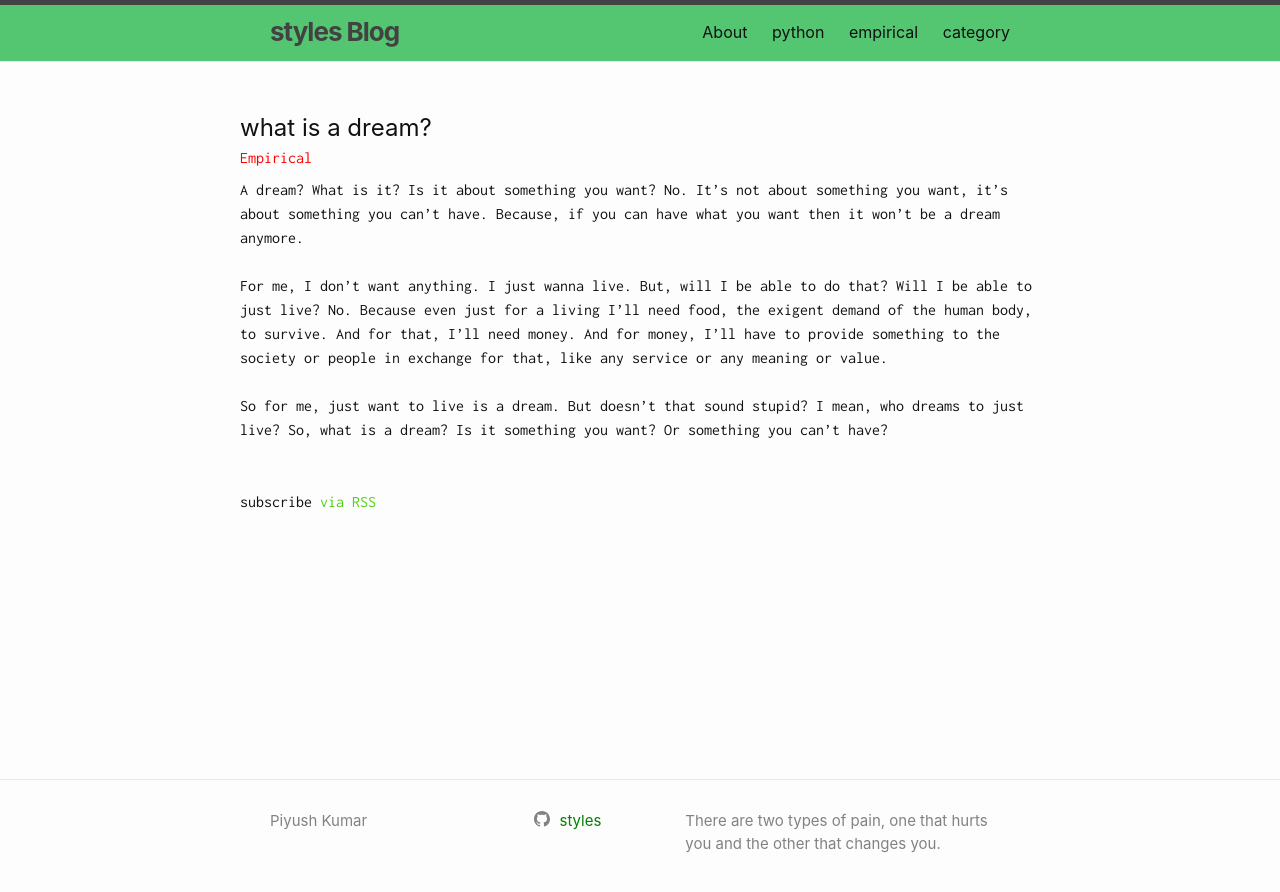
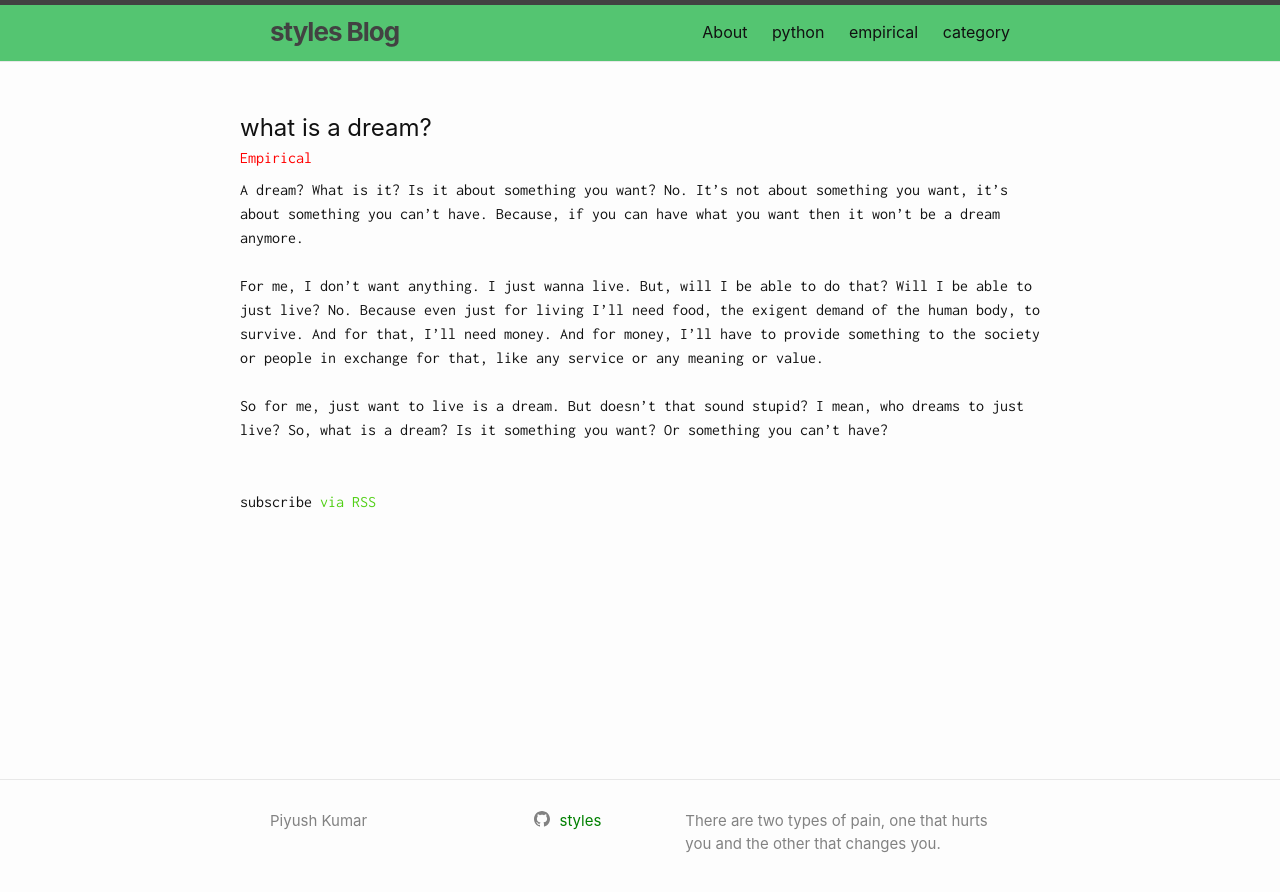
Before and after one commit to styles3544/Blog, a Jekyll site: the page built from _empirical/2020-08-08-.md, in a window 1280 px wide. Shown: the top 892 px of the page. Built offline with Jekyll 4.4.1, drawn with Linux system fonts in a browser that asks for light colours; comment, search, counter and statistics services are not loaded.

Commit message:
renovating

```diff
--- a/_empirical/2020-08-08-.md
+++ b/_empirical/2020-08-08-.md
@@ -7,5 +7,5 @@ categories:
 ---
 
 A dream? What is it? Is it about something you want? No. It's not about something you want, it's about something you can't have. Because, if you can have what you want then it won't be a dream anymore.<br/><br/>
-For me, I don't want anything. I just wanna live. But, will I be able to do that? Will I be able to just live? No. Because even just for a living I'll need food, the exigent demand of the human body, to survive. And for that, I'll need money. And for money, I'll have to provide something to the society or people in exchange for that, like any service or any meaning or value.<br/><br/>
+For me, I don't want anything. I just wanna live. But, will I be able to do that? Will I be able to just live? No. Because even just for living I'll need food, the exigent demand of the human body, to survive. And for that, I'll need money. And for money, I'll have to provide something to the society or people in exchange for that, like any service or any meaning or value.<br/><br/>
 So for me, just want to live is a dream. But doesn't that sound stupid? I mean, who dreams to just live? So, what is a dream? Is it something you want? Or something you can't have?
```
